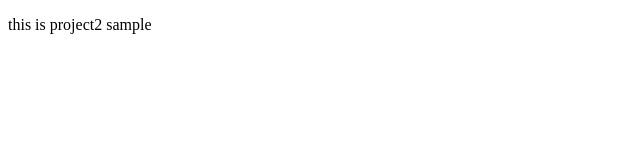
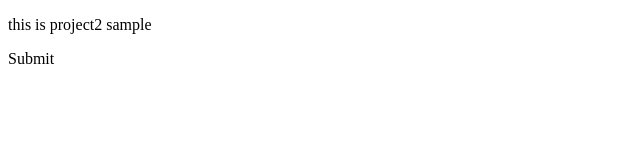
Before and after one commit to NeerajGoud1/project2, a plain HTML site: page index.html in a window 1280 px wide. Shown: the full height of the page, 0-640 px from the left. Drawn offline with Linux system fonts and the light colour scheme.

Commit message:
a new button added

```diff
--- a/index.html
+++ b/index.html
@@ -9,6 +9,7 @@
 
 <body>
     <p> this is project2 sample</p>
+    <buttton>Submit</buttton>
 </body>
 
 </html>
```
